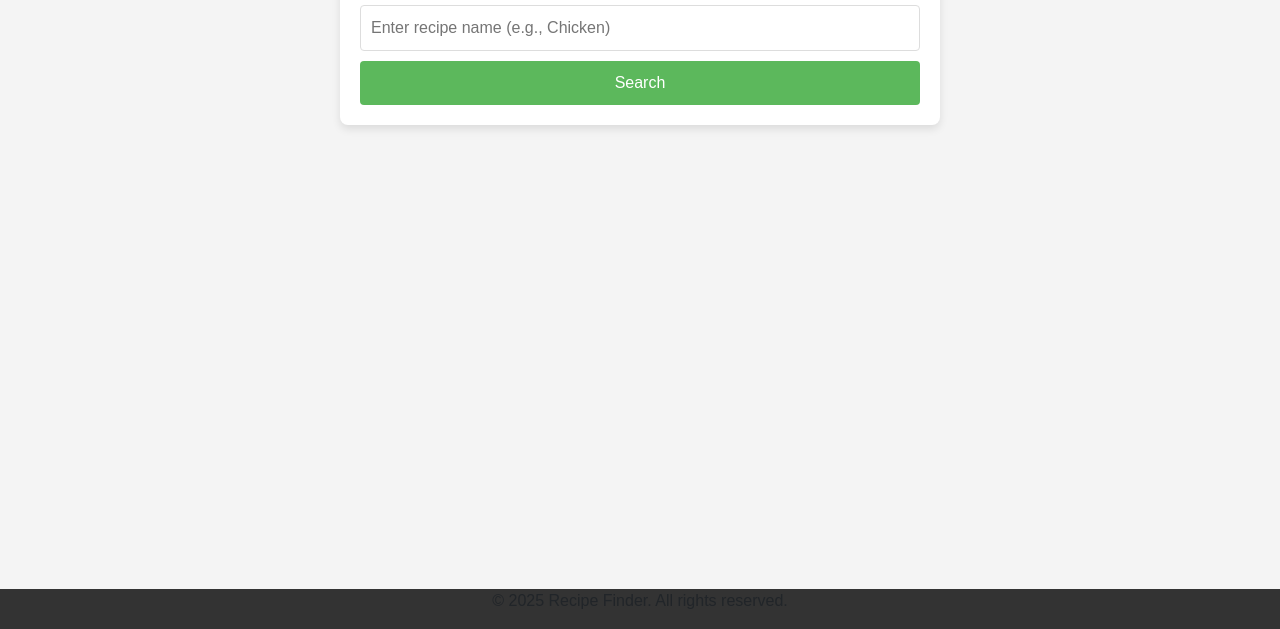
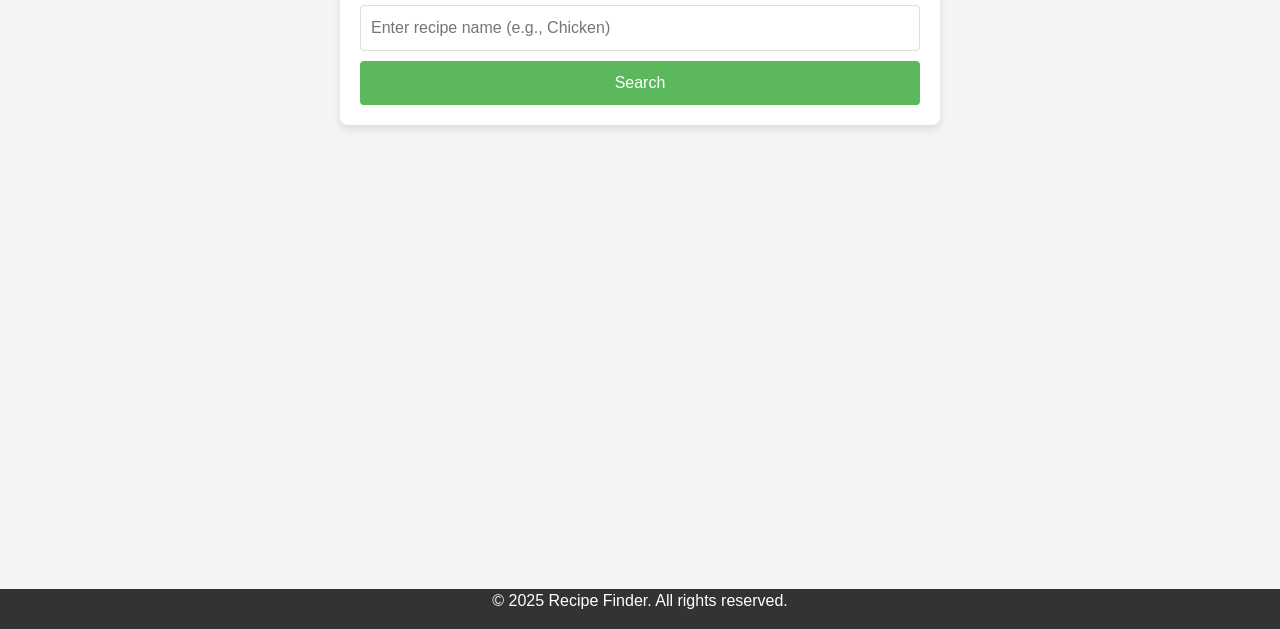
Before and after one commit to workspacereddy/recipe, a website: page index.html in a window 1280 px wide. Shown: the part 147-776 px from the top of the page. Drawn offline with nearby package versions, Linux system fonts and the light colour scheme.

Commit message:
Update index.html

```diff
--- a/index.html
+++ b/index.html
@@ -108,11 +108,12 @@
             width: 100%;
         } */
         footer {
-            position: fixed;
+            position: absolute;
             bottom: 0;
             left: 0;
+            color: white;
             width: 100%;
-            background-color: #333;
+            background: #333;
             text-align: center;
         }
     </style>
```
